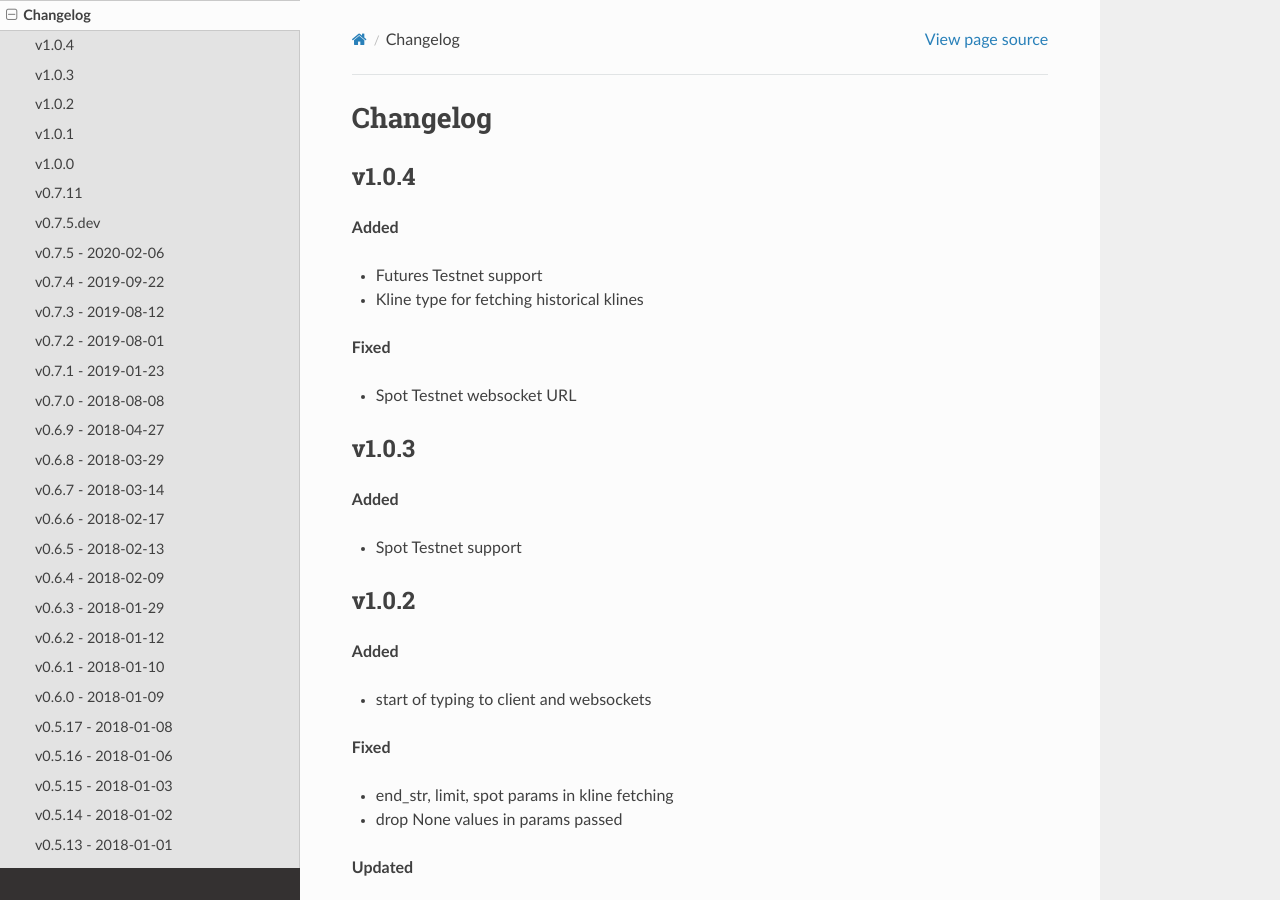
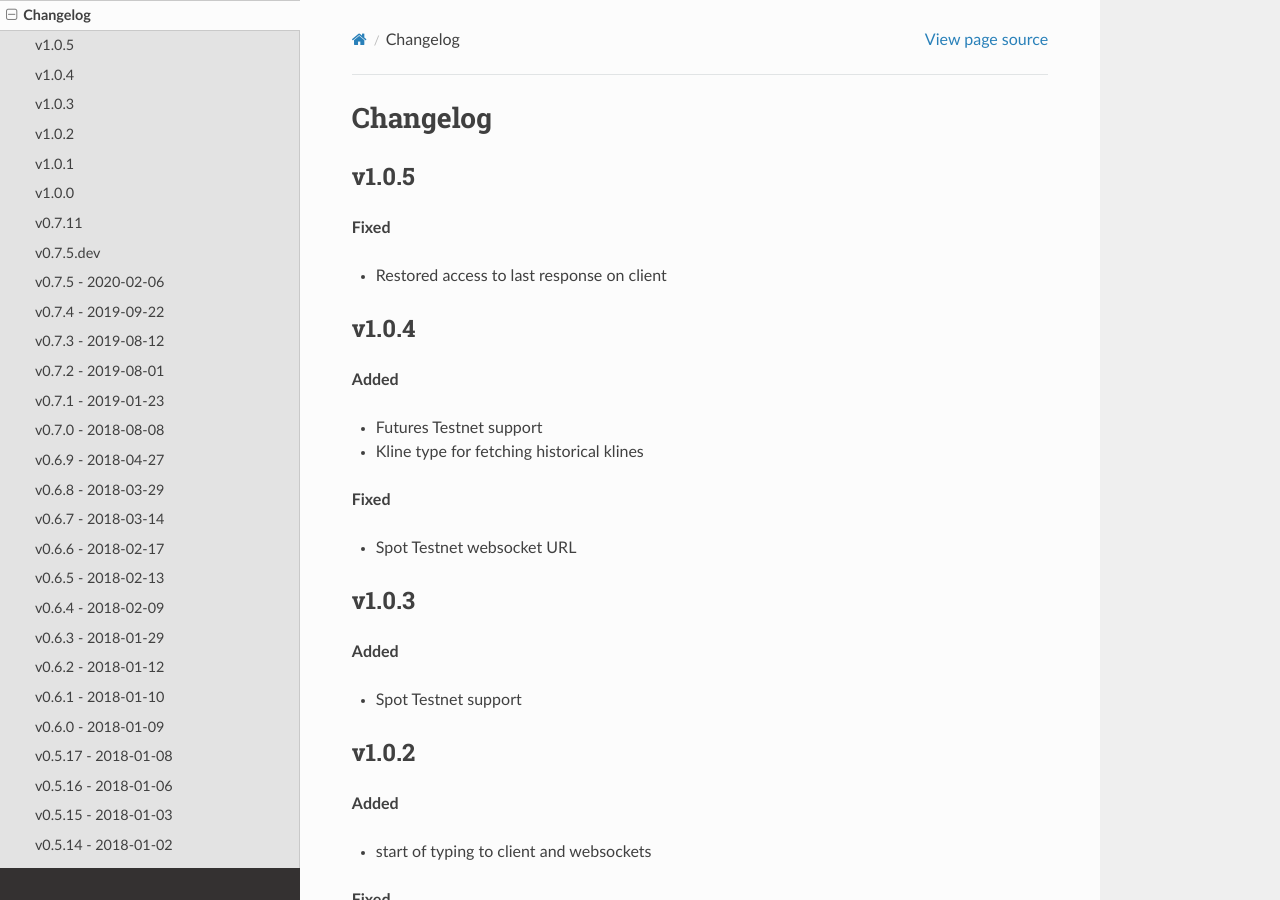
Before and after one commit to astro0099/python_BSC, a Sphinx documentation site: the page built from docs/changelog.rst, in a window 1280 px wide and 900 px high. Built offline with Sphinx 7.4.7 and the Read the Docs theme 2.0.0, drawn with Linux system fonts in a browser that asks for light colours; formulas are drawn with MathJax 3; pages that are not in the unit, such as notebooks, are missing from menus.

Commit message:
Update to v1.0.5

```diff
--- a/README.rst
+++ b/README.rst
@@ -1,5 +1,5 @@
 ================================
-Welcome to python-binance v1.0.4
+Welcome to python-binance v1.0.5
 ================================
 
 .. image:: https://img.shields.io/pypi/v/python-binance.svg
--- a/docs/changelog.rst
+++ b/docs/changelog.rst
@@ -1,5 +1,12 @@
 Changelog
 =========
+
+v1.0.5
+^^^^^^
+
+**Fixed**
+
+- Restored access to last response on client
 
 v1.0.4
 ^^^^^^
```
